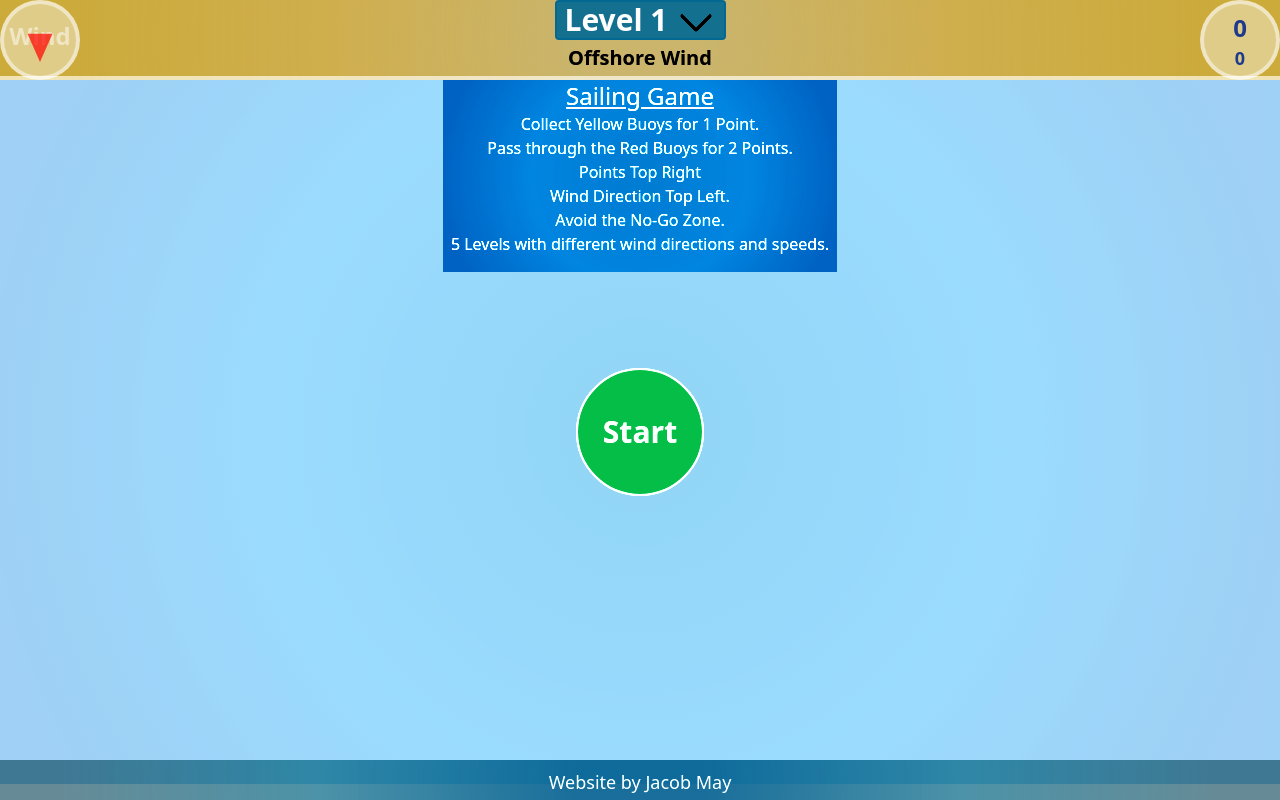
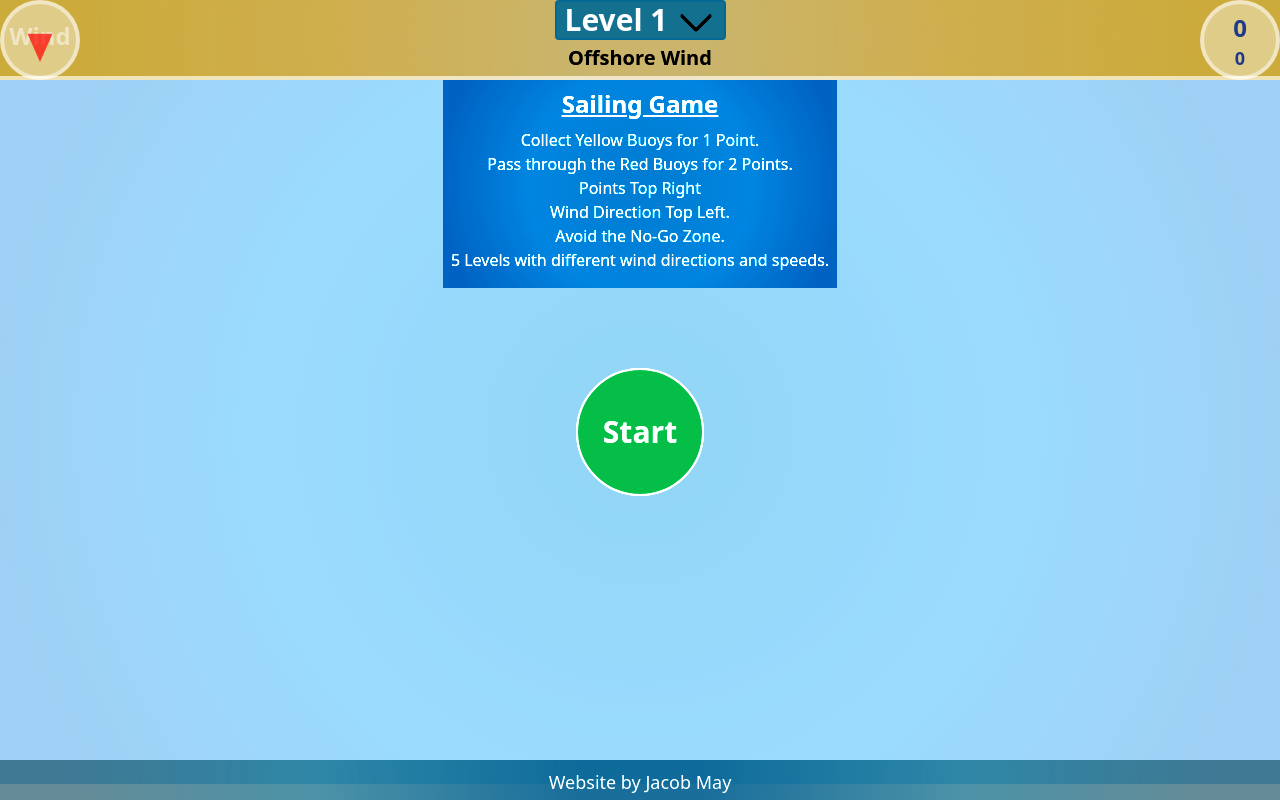
Before and after one commit to Ja-ke-May/SailingGame, a Next.js app: page / in a window 1280 px wide. Built offline with nearby package versions, Linux system fonts and the light colour scheme.

Commit message:
intructions and start button

```diff
--- a/app/components/game.js
+++ b/app/components/game.js
@@ -182,7 +182,7 @@ const Game = ({ level, direction, setPoints, resetPoints, flashNoGo }) => {
                             filter: "brightness(1.1) contrast(1.2)",
                             position: "absolute",
                         }}>
-                        <h1 className="text-2xl underline">Sailing Game</h1>
+                        <h1 className="text-2xl font-black underline mb-2 mt-2">Sailing Game</h1>
                         <p>Collect Yellow Buoys for 1 Point.</p>
                         <p>Pass through the Red Buoys for 2 Points.</p>
 <p>Points Top Right</p>
```
